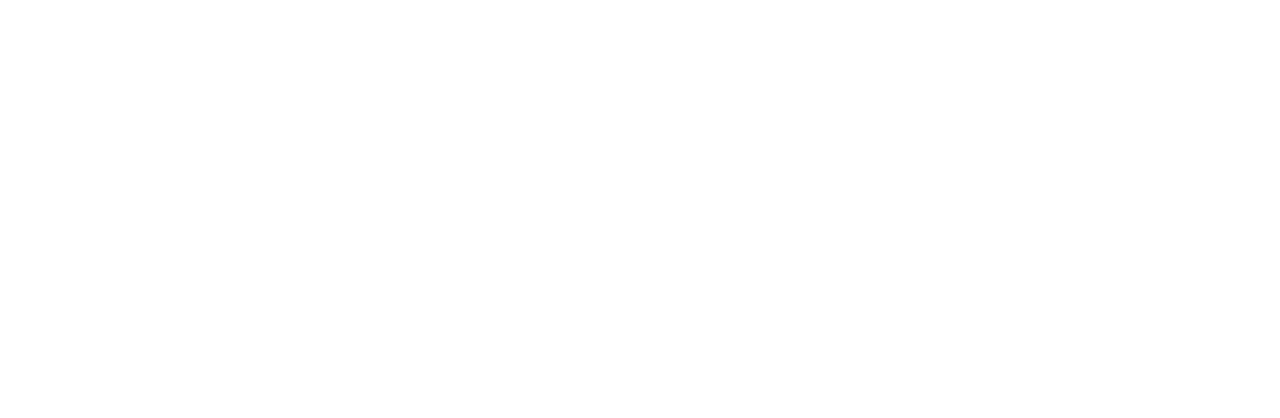
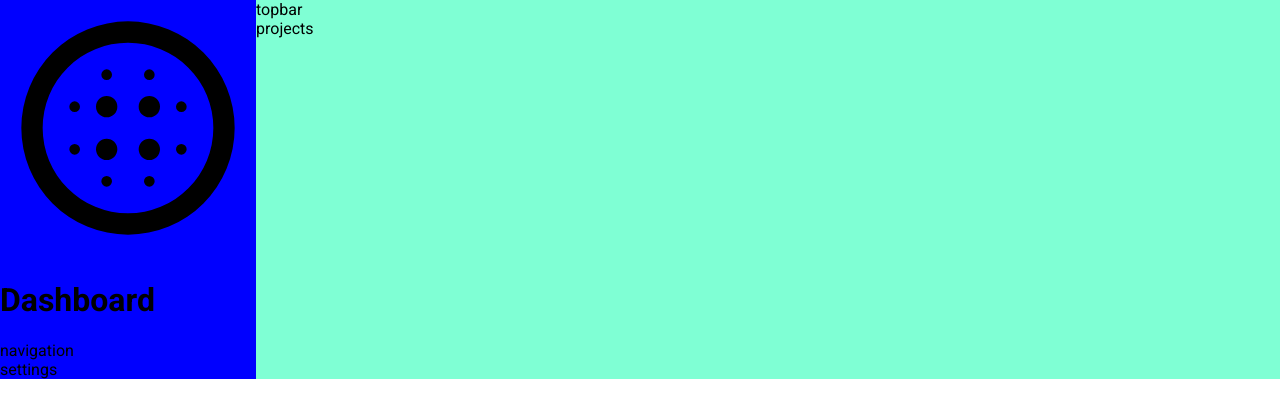
Before and after one commit to justalec27/admin-dashboard, a plain HTML site: page index.html in a window 1280 px wide. Drawn offline with Linux system fonts and the light colour scheme.

Commit message:
set up basic layout

```diff
--- a/index.html
+++ b/index.html
@@ -10,6 +10,31 @@
     <link href="https://fonts.googleapis.com/css2?family=Roboto:ital,wght@0,100..900;1,100..900&display=swap" rel="stylesheet">
 </head>
 <body>
+    <div class="container">
 
+        <div class="sidebar">
+            <div class="top">
+                <div class="logo">
+                    <img src="images/blur-radial.svg" class="logo" alt="logo icon">
+                </div>
+                <h1>Dashboard</h1>
+            </div>
+
+            <div class="navigation">navigation</div>
+
+            <div class="settings">settings</div>
+        </div>
+
+
+
+
+
+        <div class="rightside">
+            <div class="topbar"> topbar</div>
+            <div class="content">
+                <div class="projects">projects</div>
+            </div>
+        </div>
+    </div>
 </body>
 </html>
--- a/style.css
+++ b/style.css
@@ -2,3 +2,17 @@ html, body {
    margin: 0;
     font-family: "Roboto", sans-serif;
 }
+
+.container {
+    display: grid;
+    grid-template-columns: 1fr 4fr;
+}
+
+.sidebar {
+    background-color: blue;
+}
+
+
+.rightside {
+    background-color: aquamarine;
+}
```
Also changed, not shown: images/blur-radial.svg (added).
